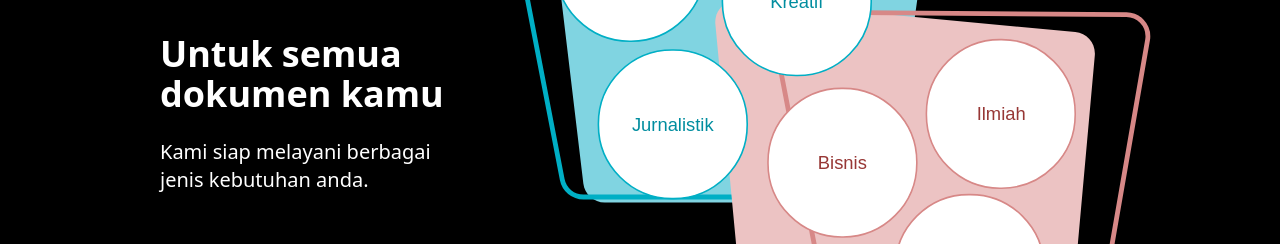
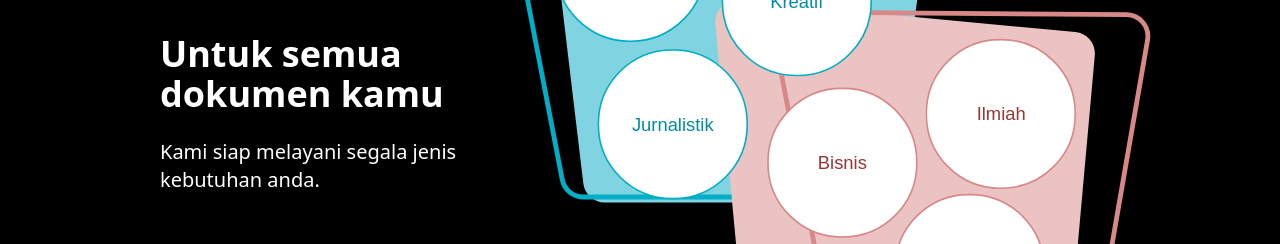
Before and after one commit to yasanugroho/silver-doodle, a Next.js app: page /for-individuals in a window 1280 px wide. Shown: the part 1000-1244 px from the top of the page. Built offline with nearby package versions, Linux system fonts and the light colour scheme; what @tailwindcss/typography would draw is missing.

Commit message:
Update for-individuals.tsx

```diff
--- a/pages/for-individuals.tsx
+++ b/pages/for-individuals.tsx
@@ -105,7 +105,7 @@ export const Page: React.FC = () => {
           <div className="text-left space-y-6">
             <h1 className="text-4xl font-bold">{_(l, 'Untuk semua dokumen kamu', 'For your documents')}</h1>
             <p className="text-xl">
-              {_(l, 'Kami siap melayani berbagai jenis kebutuhan anda.', 'We are ready to serve your kebutuhan')}
+              {_(l, 'Kami siap melayani segala jenis kebutuhan anda.', 'We are ready to serve your kebutuhan')}
             </p>
           </div>
           <div className="col-span-2 mt-3 md:mt-0">
```
